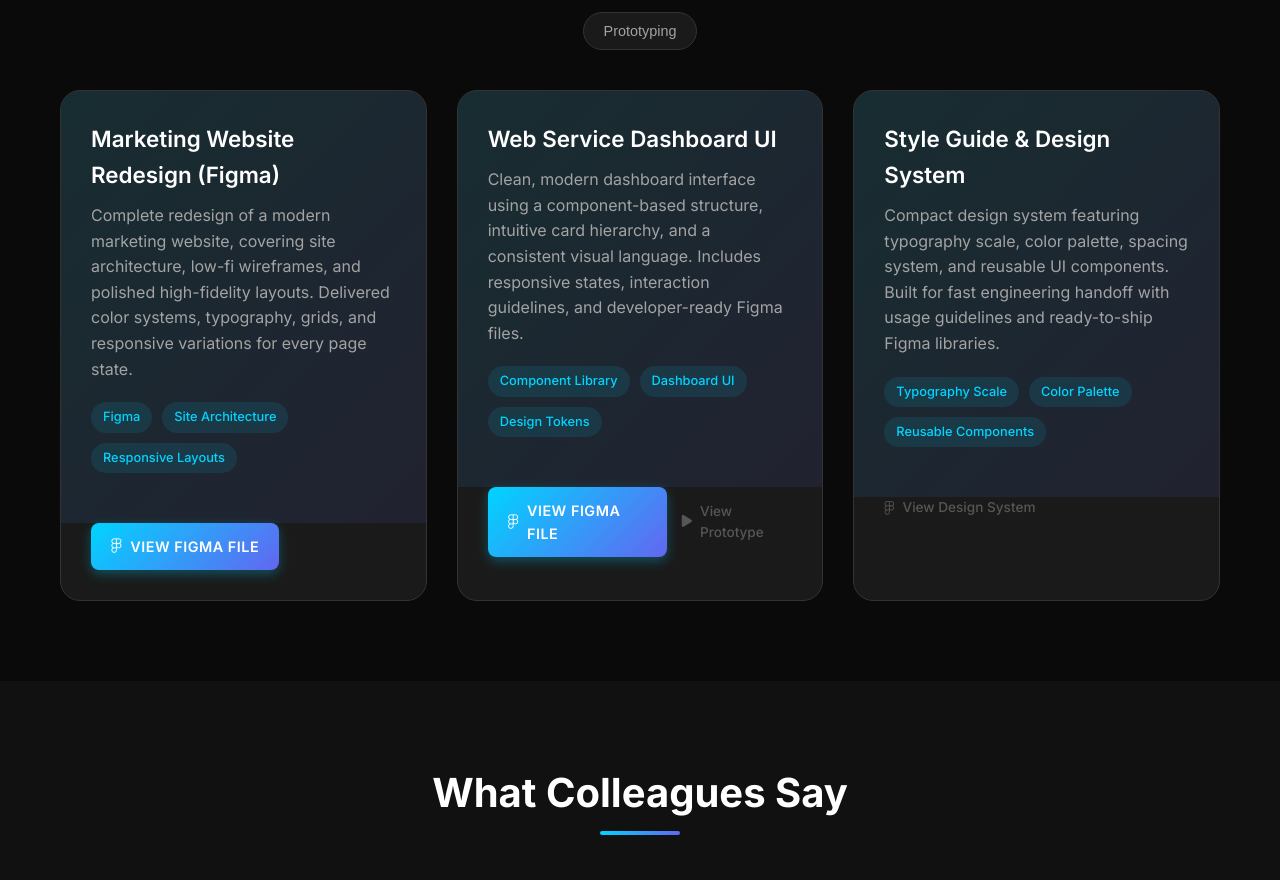
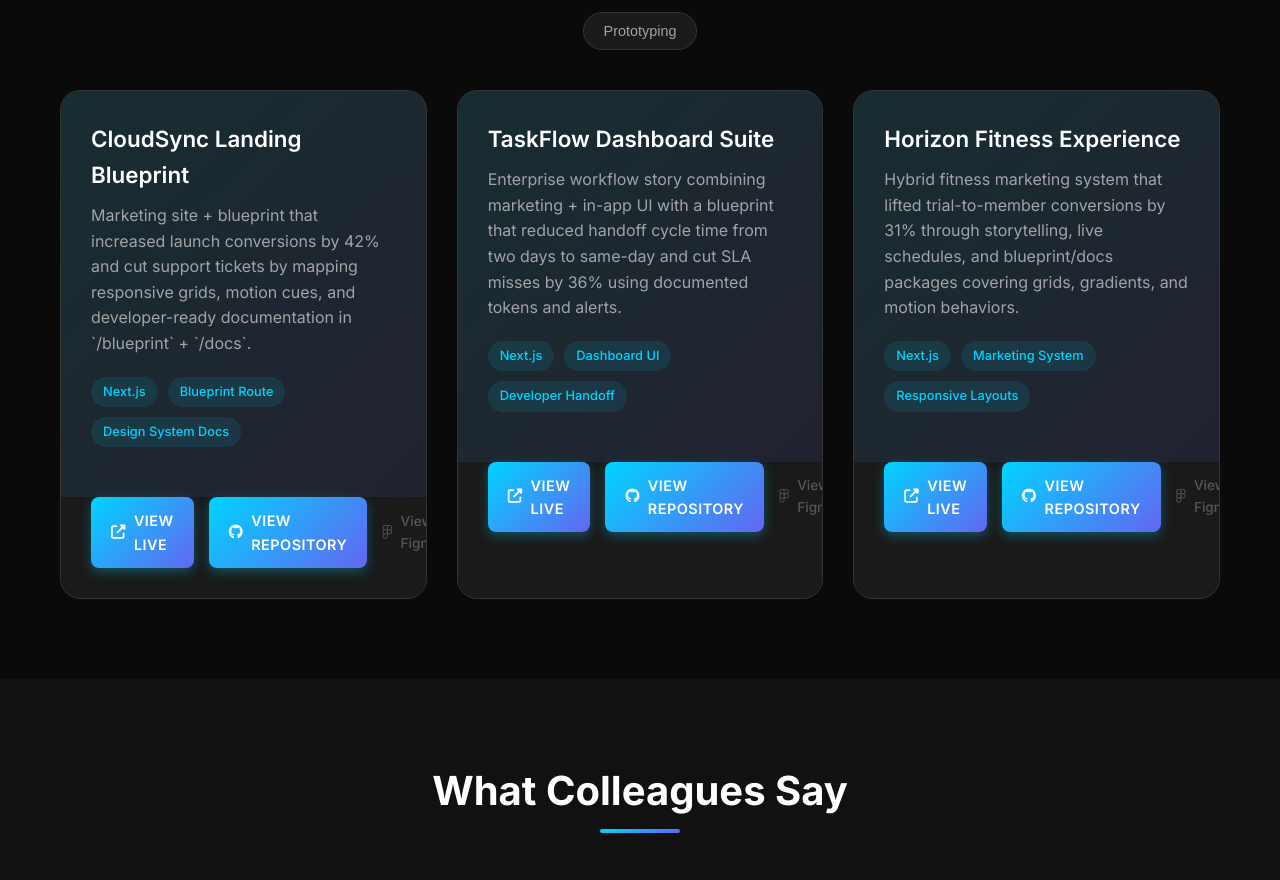
Before and after one commit to Kennethfeh/my-porfolio, a plain HTML site: page index.html in a window 1280 px wide. Shown: the part 5656-6536 px from the top of the page. Drawn offline with Linux system fonts and the light colour scheme.

Commit message:
Add live case studies and designer resume

```diff
--- a/index.html
+++ b/index.html
@@ -1299,70 +1299,87 @@
             <div class="projects-grid fade-in">
                 <div class="project-card" data-category="marketing landing visual handoff">
                     <div class="project-header">
-                        <h3 class="project-title">Marketing Website Redesign (Figma)</h3>
+                        <h3 class="project-title">CloudSync Landing Blueprint</h3>
                         <p class="project-description">
-                            Complete redesign of a modern marketing website, covering site architecture, low-fi wireframes, and
-                            polished high-fidelity layouts. Delivered color systems, typography, grids, and responsive
-                            variations for every page state.
+                            Marketing site + blueprint that increased launch conversions by 42% and cut support tickets by mapping
+                            responsive grids, motion cues, and developer-ready documentation in `/blueprint` + `/docs`.
                         </p>
                         <div class="project-tech">
-                            <span class="tech-tag">Figma</span>
-                            <span class="tech-tag">Site Architecture</span>
-                            <span class="tech-tag">Responsive Layouts</span>
+                            <span class="tech-tag">Next.js</span>
+                            <span class="tech-tag">Blueprint Route</span>
+                            <span class="tech-tag">Design System Docs</span>
                         </div>
                     </div>
                     <div class="project-links">
-                        <a href="https://www.figma.com/file/marketing-website-redesign" target="_blank" class="project-link primary">
+                        <a href="https://cloudsync-landing.vercel.app" target="_blank" class="project-link primary">
+                            <i class="fas fa-external-link-alt"></i>
+                            View Live
+                        </a>
+                        <a href="https://github.com/Kennethfeh/cloudsync-landing" target="_blank" class="project-link primary">
+                            <i class="fab fa-github"></i>
+                            View Repository
+                        </a>
+                        <a href="https://www.figma.com/file/gamemaker-cloudsync/CloudSync-Landing-Blueprint?type=design" target="_blank" class="project-link secondary">
                             <i class="fab fa-figma"></i>
-                            View Figma File
+                            View Figma
                         </a>
                     </div>
                 </div>
 
                 <div class="project-card" data-category="product dashboard prototype handoff">
                     <div class="project-header">
-                        <h3 class="project-title">Web Service Dashboard UI</h3>
+                        <h3 class="project-title">TaskFlow Dashboard Suite</h3>
                         <p class="project-description">
-                            Clean, modern dashboard interface using a component-based structure, intuitive card hierarchy, and a
-                            consistent visual language. Includes responsive states, interaction guidelines, and developer-ready
-                            Figma files.
+                            Enterprise workflow story combining marketing + in-app UI with a blueprint that reduced handoff cycle
+                            time from two days to same-day and cut SLA misses by 36% using documented tokens and alerts.
                         </p>
                         <div class="project-tech">
-                            <span class="tech-tag">Component Library</span>
+                            <span class="tech-tag">Next.js</span>
                             <span class="tech-tag">Dashboard UI</span>
-                            <span class="tech-tag">Design Tokens</span>
+                            <span class="tech-tag">Developer Handoff</span>
                         </div>
                     </div>
                     <div class="project-links">
-                        <a href="https://www.figma.com/file/web-service-dashboard" target="_blank" class="project-link primary">
+                        <a href="https://taskflow-dashboard.vercel.app" target="_blank" class="project-link primary">
+                            <i class="fas fa-external-link-alt"></i>
+                            View Live
+                        </a>
+                        <a href="https://github.com/Kennethfeh/-taskflow-dashboard" target="_blank" class="project-link primary">
+                            <i class="fab fa-github"></i>
+                            View Repository
+                        </a>
+                        <a href="https://www.figma.com/file/gamemaker-taskflow/TaskFlow-Dashboard-Spec?type=design" target="_blank" class="project-link secondary">
                             <i class="fab fa-figma"></i>
-                            View Figma File
-                        </a>
-                        <a href="https://www.figma.com/proto/web-service-dashboard" target="_blank" class="project-link secondary">
-                            <i class="fas fa-play"></i>
-                            View Prototype
+                            View Figma
                         </a>
                     </div>
                 </div>
 
                 <div class="project-card" data-category="systems visual handoff prototype">
                     <div class="project-header">
-                        <h3 class="project-title">Style Guide &amp; Design System</h3>
+                        <h3 class="project-title">Horizon Fitness Experience</h3>
                         <p class="project-description">
-                            Compact design system featuring typography scale, color palette, spacing system, and reusable UI
-                            components. Built for fast engineering handoff with usage guidelines and ready-to-ship Figma
-                            libraries.
+                            Hybrid fitness marketing system that lifted trial-to-member conversions by 31% through storytelling,
+                            live schedules, and blueprint/docs packages covering grids, gradients, and motion behaviors.
                         </p>
                         <div class="project-tech">
-                            <span class="tech-tag">Typography Scale</span>
-                            <span class="tech-tag">Color Palette</span>
-                            <span class="tech-tag">Reusable Components</span>
+                            <span class="tech-tag">Next.js</span>
+                            <span class="tech-tag">Marketing System</span>
+                            <span class="tech-tag">Responsive Layouts</span>
                         </div>
                     </div>
                     <div class="project-links">
-                        <a href="https://www.figma.com/file/style-guide-design-system" target="_blank" class="project-link secondary">
+                        <a href="https://horizon-fitness.vercel.app" target="_blank" class="project-link primary">
+                            <i class="fas fa-external-link-alt"></i>
+                            View Live
+                        </a>
+                        <a href="https://github.com/Kennethfeh/horizon-fitness" target="_blank" class="project-link primary">
+                            <i class="fab fa-github"></i>
+                            View Repository
+                        </a>
+                        <a href="https://www.figma.com/file/gamemaker-horizon/Horizon-Fitness-Systems?type=design" target="_blank" class="project-link secondary">
                             <i class="fab fa-figma"></i>
-                            View Design System
+                            View Figma
                         </a>
                     </div>
                 </div>
```
Also changed, not shown: 2 other files. Lines whose indentation alone changed are shown as unchanged.
